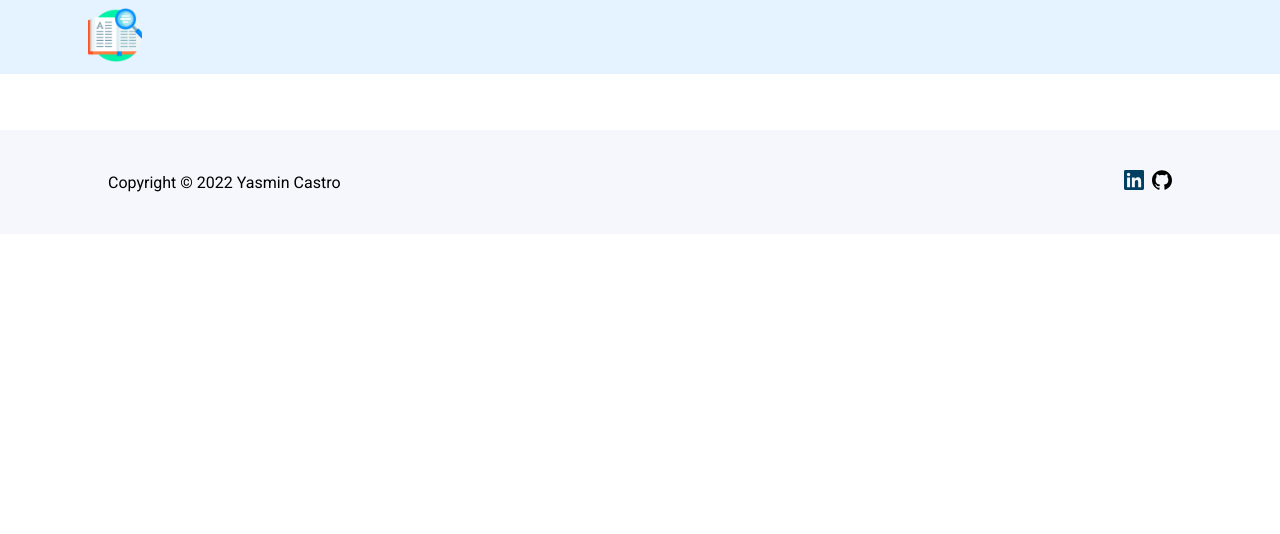
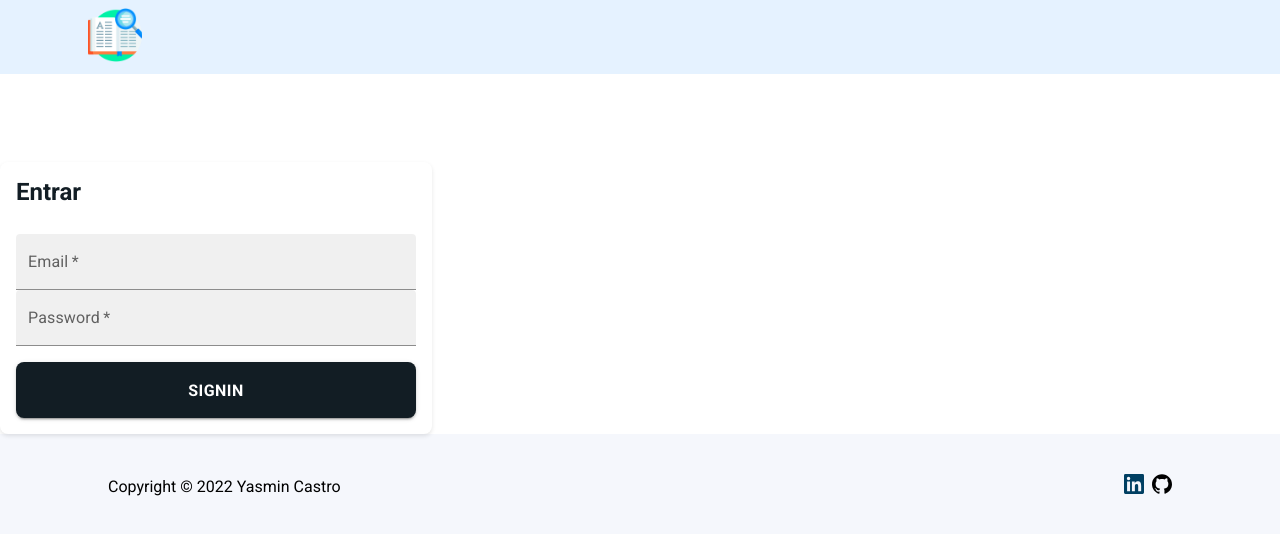
Before and after one commit to YasminCastro/dictionary-front, a Next.js app: page / in a window 1280 px wide. Shown: the top 534 px of the page. Built offline with nearby package versions, Linux system fonts and the light colour scheme.

Commit message:
feat: login

```diff
--- a/package.json
+++ b/package.json
@@ -12,6 +12,7 @@
     "@emotion/react": "^11.10.4",
     "@emotion/styled": "^11.10.4",
     "@mui/material": "^5.10.5",
+    "axios": "^0.27.2",
     "next": "12.3.0",
     "react": "18.2.0",
     "react-dom": "18.2.0",
--- /dev/null
+++ b/src/components/Pages/Index/Login/index.tsx
@@ -0,0 +1,30 @@
+import React, { useEffect, useMemo, useState } from 'react';
+import { useRouter } from 'next/router';
+
+// import CadastroCard from './CadastroCard';
+
+import { Wrapper } from './styles';
+import LoginCard from '../LoginCard';
+
+export type IStepActive = 'ativo';
+
+const Login: React.FC = () => {
+  const { query } = useRouter();
+  const [cardActive, setCardActive] = useState<IStepActive>('ativo');
+
+  useEffect(() => {
+    if (query?.cardActive) setCardActive(query?.cardActive as IStepActive);
+  }, [query]);
+
+  const Cards = useMemo(
+    () => ({
+      ativo: () => <LoginCard setCardActive={setCardActive} />,
+      // cadastro: () => <CadastroCard setCardActive={setCardActive} />,
+    }),
+    []
+  );
+
+  return <Wrapper>{Cards[cardActive]()}</Wrapper>;
+};
+
+export default Login;
--- /dev/null
+++ b/src/components/Pages/Index/Login/styles.ts
@@ -0,0 +1,7 @@
+import styled from 'styled-components';
+
+export const Wrapper = styled.section`
+  display: flex;
+  width: 100%;
+  max-width: 1440px;
+`;
--- /dev/null
+++ b/src/components/Pages/Index/LoginCard/index.tsx
@@ -0,0 +1,61 @@
+import { Button, TextField } from '@mui/material';
+import { IStepActive } from '../Login';
+import { Container } from './styles';
+import axios from 'axios';
+import { useState } from 'react';
+
+interface IProps {
+  setCardActive: React.Dispatch<React.SetStateAction<IStepActive>>;
+}
+
+interface ILogin {
+  email: string;
+  password: string;
+}
+
+const LoginCard: React.FC<IProps> = ({ setCardActive }) => {
+  const [email, setEmail] = useState('');
+  const [password, setPassword] = useState('');
+
+  const handleSubmit = async (e: any) => {
+    e.preventDefault();
+    console.log(password, email);
+
+    try {
+      const response = await axios.post('/api/signin', {
+        email,
+        password,
+      });
+    } catch (error) {}
+  };
+
+  return (
+    <Container>
+      <h2>Entrar</h2>
+
+      <form onSubmit={handleSubmit}>
+        <TextField
+          label="Email"
+          variant="filled"
+          type="email"
+          required
+          value={email}
+          onChange={(e) => setEmail(e.target.value)}
+        />
+        <TextField
+          label="Password"
+          variant="filled"
+          type="password"
+          required
+          value={password}
+          onChange={(e) => setPassword(e.target.value)}
+        />
+        <Button type="submit" variant="contained" color="primary">
+          Signin
+        </Button>
+      </form>
+    </Container>
+  );
+};
+
+export default LoginCard;
--- /dev/null
+++ b/src/components/Pages/Index/LoginCard/styles.ts
@@ -0,0 +1,92 @@
+import { colors } from '@/styles/GlobalStyles';
+import styled from 'styled-components';
+
+export const Container = styled.div`
+  width: 100%;
+  max-width: 432px;
+
+  margin-top: 32px;
+  padding: 12px 16px 16px;
+
+  background-color: ${colors.white};
+  border-radius: 8px;
+  box-shadow: rgba(0, 0, 0, 0.1) 0px 2px 4px;
+
+  h2 {
+    font-size: 24px;
+    line-height: 36px;
+
+    font-weight: bold;
+    color: ${colors.black500};
+  }
+
+  form {
+    display: flex;
+    flex-direction: column;
+
+    width: 100%;
+
+    margin-top: 24px;
+
+    > button {
+      position: relative;
+
+      height: 56px;
+
+      margin-top: 16px;
+      /* margin-bottom: 16px; */
+
+      background: ${colors.black500};
+      border: 0;
+      border-radius: 8px;
+
+      font-size: 16px;
+      line-height: 21px;
+
+      font-weight: bold;
+      color: ${colors.white};
+
+      padding: 18px 0;
+      transition: background linear 0.3s;
+
+      :hover:enabled {
+        background: ${colors.black500};
+      }
+    }
+
+    > p {
+      align-self: center;
+
+      margin-top: 16px;
+
+      font-size: 16px;
+      line-height: 24px;
+
+      font-weight: normal;
+      color: ${colors.white800};
+
+      button {
+        background-color: transparent;
+        border: 0;
+        color: ${colors.black500};
+        transition: color 0.2s linear;
+
+        font-size: 16px;
+        line-height: 24px;
+
+        font-weight: normal;
+
+        :hover {
+          color: ${colors.black500};
+          text-decoration: underline;
+        }
+      }
+    }
+  }
+
+  @media (max-width: 500px) {
+    max-width: unset;
+    border-radius: 0;
+    margin-top: 8px;
+  }
+`;
--- /dev/null
+++ b/src/pages/api/signin.ts
@@ -0,0 +1,22 @@
+import type { NextApiRequest, NextApiResponse } from 'next';
+import axios from 'axios';
+
+type Data = {
+  name: string;
+};
+
+export default async function handler(
+  req: NextApiRequest,
+  res: NextApiResponse<Data>
+) {
+  const { email, password } = req.body;
+
+  const response = await axios.post('/api/signin', {
+    email,
+    password,
+  });
+
+  console.log(response);
+
+  res.status(200).json({ name: 'John Doe' });
+}
--- a/src/pages/index.tsx
+++ b/src/pages/index.tsx
@@ -1,4 +1,5 @@
 import Layout from '@/components/Global/Layout';
+import Login from '@/components/Pages/Index/Login';
 import { PageContainer, PageWrapper } from '@/styles/Page';
 import type { NextPage } from 'next';
 
@@ -7,7 +8,9 @@ const Home: NextPage = () => {
     <>
       <Layout>
         <PageWrapper>
-          <PageContainer></PageContainer>
+          <PageContainer>
+            <Login />
+          </PageContainer>
         </PageWrapper>
       </Layout>
     </>
```
Also changed, not shown: 1 other file (tests, documents, lock files or other folders).
